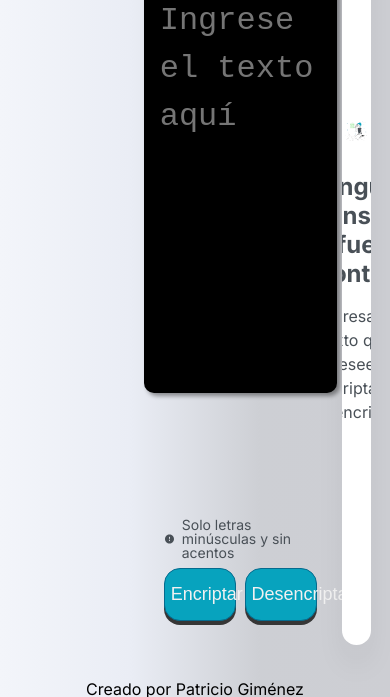
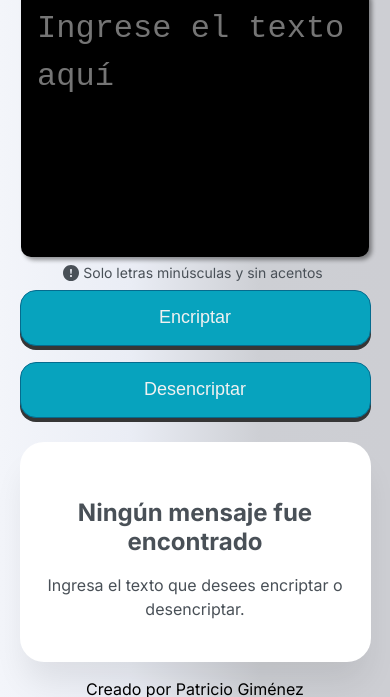
Before and after one commit to Patricio2308/Encriptador-Alura, a plain HTML site: page index.html in a window 390 px wide. Shown: the part 147-844 px from the top of the page. Drawn offline with Linux system fonts and the light colour scheme.

Commit message:
media max-width 480px

```diff
--- a/script.js
+++ b/script.js
@@ -6,6 +6,19 @@ var areaText = document.getElementById("textoOutput");
 var areaImage = document.querySelector(".areaSinMensaje");
 
 var texto = '';
+
+/* Oculta la imagen y su texto, nuestra el texto desencriptado */
+function esconderImagen() {
+    areaImage.style.display = "none";
+    document.querySelector(".areaOculta").style.display = "block";
+}
+
+/* Agranda el cuadro de desencriptación en version Movil */
+function imprimirMovil(){
+    if (window.matchMedia('(max-width: 480px)').matches){
+    document.querySelector(".desencriptArea").style.height = `55vh` ;
+    }
+}
 
 function encriptar() {
     texto = inputText.value;
@@ -18,12 +31,13 @@ function encriptar() {
     .replace(/u/g, 'ufat');
 
     if (inputText.value != ""){
-        areaImage.style.display = "none";
-        document.querySelector(".areaOculta").style.display = "block";
+        esconderImagen()
         areaText.textContent = frase;
         inputText.value = "";
+        imprimirMovil();
     }
 }
+
 function desencriptar() {
     texto = inputText.value;
     var frase = '';
@@ -36,9 +50,12 @@ function desencriptar() {
     .replace(/enter/g, 'e');
 
     if (inputText.value != ""){
+        esconderImagen();
         areaText.textContent = frase;
         inputText.value = "";
+        imprimirMovil();
     }
+
 }
 
 function copiar(){
@@ -53,3 +70,9 @@ function copiar(){
 encBtn.onclick = encriptar;
 desencBtn.onclick = desencriptar;
 copyBtn.onclick = copiar;
+
+function autoAjuste(areaText) {
+    areaText.style.height = "auto"
+    areaText.style.height = areaText.scrollHeight + "px";
+    console.log("pulsa")
+}
--- a/style.css
+++ b/style.css
@@ -1,6 +1,6 @@
 body {
     background-color: #e7e9f0;
-    background-image: linear-gradient(90deg,#f3f5fa,#eaedf5, #cdcfd4, #cdced3);
+    background-image: linear-gradient(90deg, #f3f5fa, #eaedf5, #cdcfd4, #cdced3);
     font-family: 'Inter', sans-serif;
 }
 
@@ -84,8 +84,8 @@ body {
 }
 
 .btn {
+    height: 3.3rem;
     width: 45%;
-    height: 3.3rem;
     margin: auto;
     color: #f1f1f1;
     font-size: 18px;
@@ -123,7 +123,6 @@ body {
 .desencriptArea {
     width: 23%;
     height: 100%;
-    overflow: hidden;
     position: relative;
     background: #fff;
     border-radius: 24px;
@@ -186,3 +185,56 @@ footer {
     position: fixed;
     bottom: 0;
 }
+
+@media screen and (max-width:480px) {
+
+    .container {
+        display: flex;
+        flex-direction: column;
+        margin: 1.5rem auto;
+        position: relative;
+        height: 65vh;
+    }
+
+    .sectorInput {
+        width: 100%;
+    }
+
+    #textoInput {
+        width: 90%;
+        height: 28vh;
+        margin: 4rem auto 0;
+    }
+
+    .advertencia p {
+        margin: 0.1rem auto;
+    }
+
+    .btn {
+        width: 100%;
+        height: 3.5rem;
+        margin: 0.5rem auto;
+    }
+
+    .botonera {
+        width: 100%;
+        margin: auto;
+        flex-direction: column;
+    }
+
+    .desencriptArea {
+        height: 40%;
+        width: 100%;
+        position: absolute;
+        top: 67vh;
+    }
+
+    .areaSinMensaje img {
+        display: none;
+    }
+
+    #copiadoraBtn {
+        bottom: 1rem;
+    }
+
+}
```
